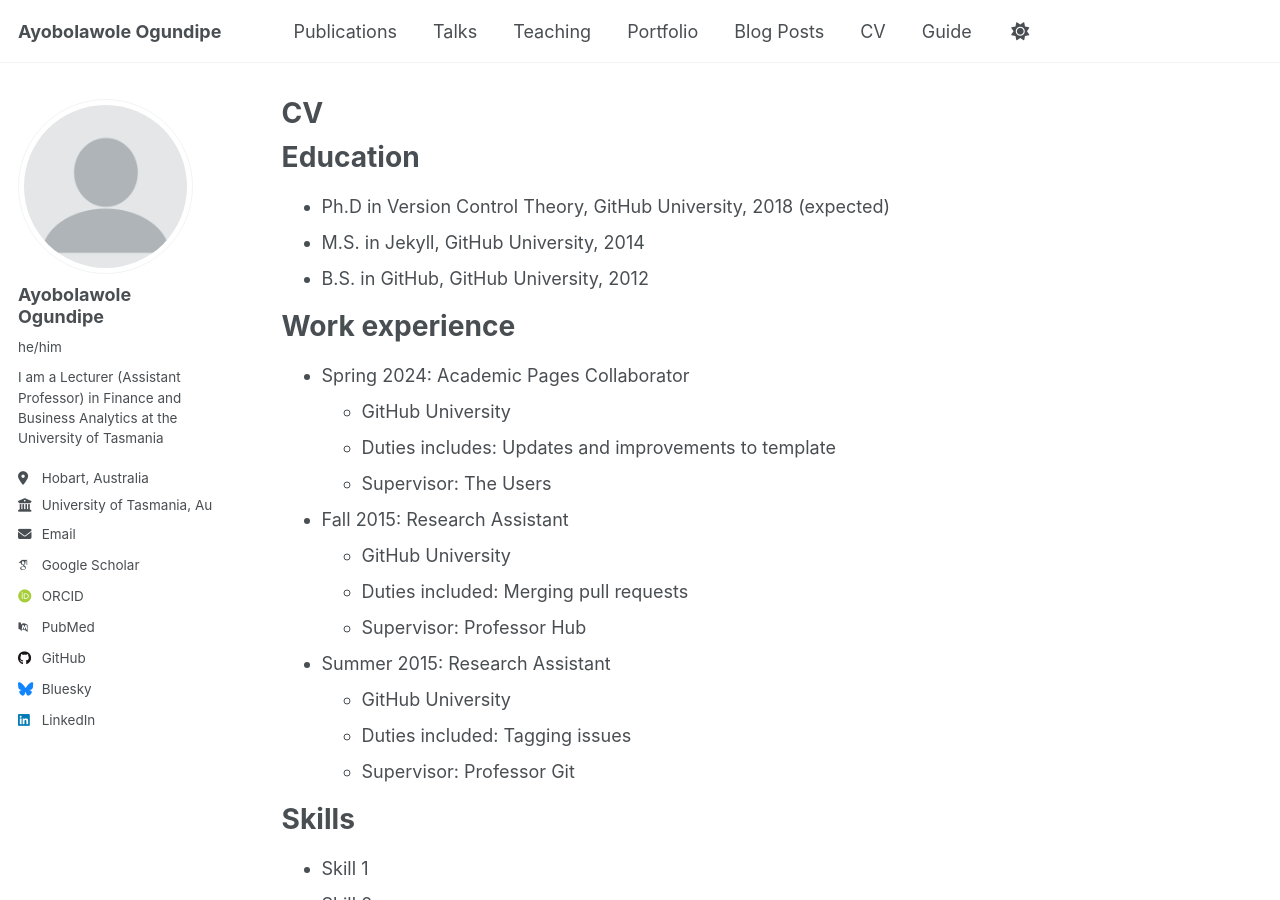
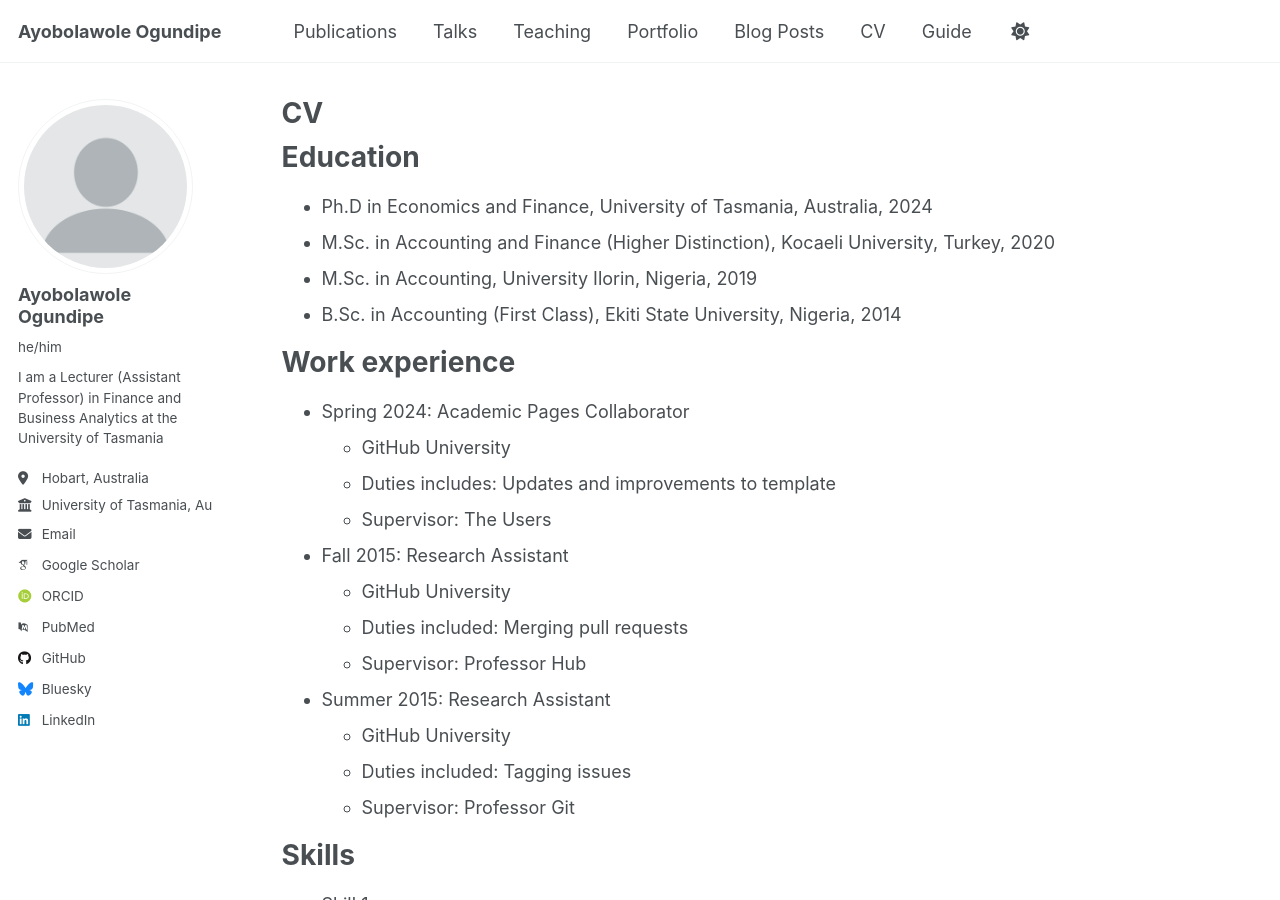
Before and after one commit to ayobolawole/ayobolawole.github.io, a Jekyll site: the page built from _pages/cv.md, in a window 1280 px wide and 900 px high. Built offline with Jekyll 4.4.1, drawn with Linux system fonts in a browser that asks for light colours; some web fonts are replaced; a script that is not in the unit is left out.

Commit message:
Update cv.md

```diff
--- a/_pages/cv.md
+++ b/_pages/cv.md
@@ -11,9 +11,10 @@ redirect_from:
 
 Education
 ======
-* Ph.D in Version Control Theory, GitHub University, 2018 (expected)
-* M.S. in Jekyll, GitHub University, 2014
-* B.S. in GitHub, GitHub University, 2012
+* Ph.D in Economics and Finance, University of Tasmania, Australia, 2024
+* M.Sc. in Accounting and Finance (Higher Distinction), Kocaeli University, Turkey, 2020
+* M.Sc. in Accounting, University Ilorin, Nigeria, 2019
+* B.Sc. in Accounting (First Class), Ekiti State University, Nigeria, 2014
 
 Work experience
 ======
```
